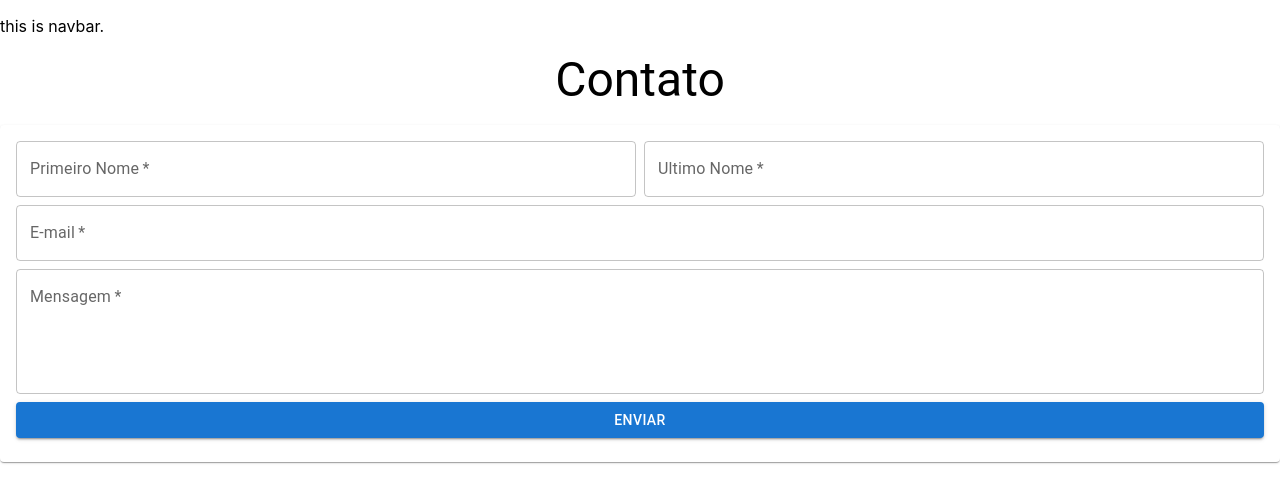
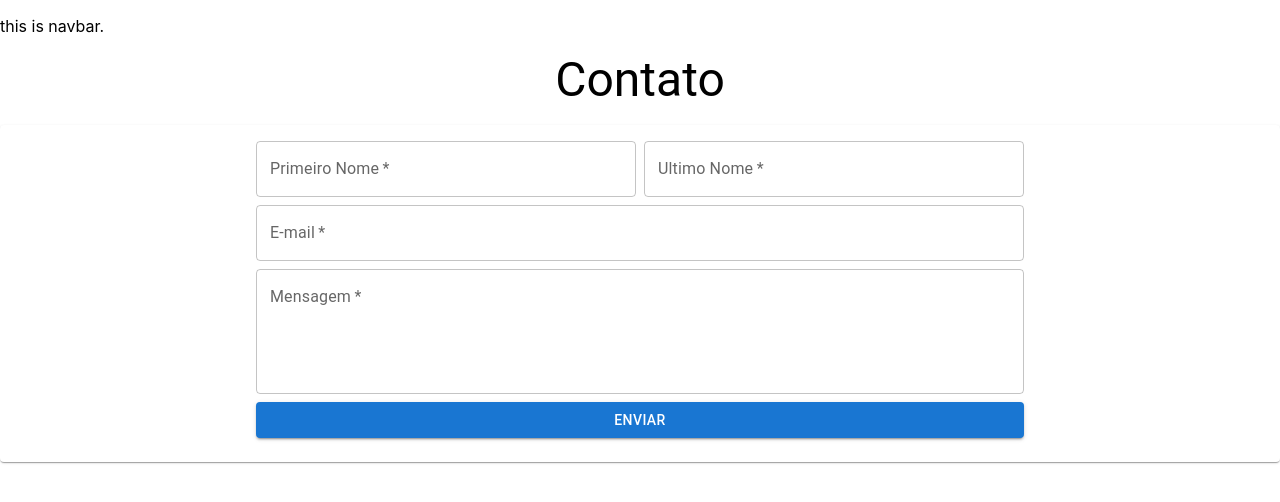
Before and after one commit to DjalmaHenry/eco-future-recicla-hack, a React (Create React App) app: page /contact in a window 1280 px wide. Shown: the top 502 px of the page. Built offline with nearby package versions, Linux system fonts and the light colour scheme; the HTML template or start-up script is replaced by a standard one.

Commit message:
Ajustes do dimensionamento do forms no css

```diff
--- a/src/pages/Contact/contact.css
+++ b/src/pages/Contact/contact.css
@@ -0,0 +1,9 @@
+.input-container {
+    width: 60%;
+}
+
+.card-container {
+    display: flex;
+    align-items: center;
+    justify-content: center;
+}
```
